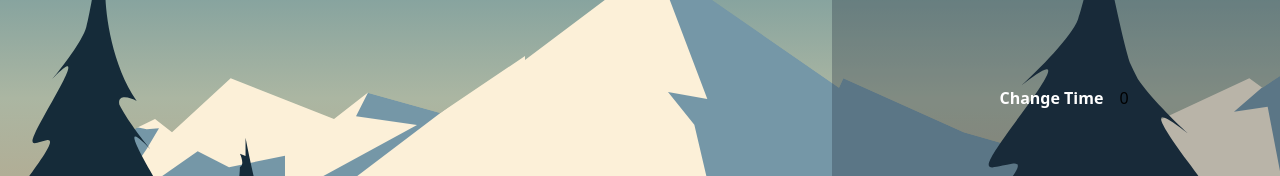
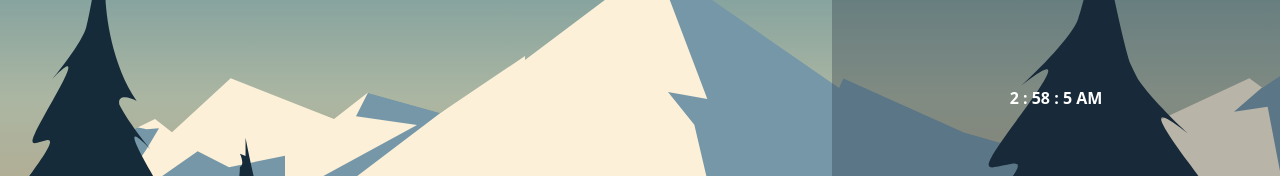
Before and after one commit to polaski0/weather-app, a React (Vite) app: page / in a window 1280 px wide. Shown: the part 302-478 px from the top of the page. Built offline with nearby package versions, Linux system fonts and the light colour scheme.

Commit message:
Timer error

```diff
--- a/src/assets/pages/Home.jsx
+++ b/src/assets/pages/Home.jsx
@@ -1,4 +1,4 @@
-import React, { useEffect, useState } from 'react';
+import React, { useEffect, useState, useRef } from 'react';
 import { Foreground, MidgroundFar, MidgroundNear, MountainBackground } from '../images/Background';
 import '../svg.css';
 
@@ -82,7 +82,6 @@ const DATA = {
 
 };
 
-
 const handleTime = (time) => {
   let key;
   switch (time) {
@@ -108,31 +107,66 @@ const handleTime = (time) => {
   `;
 };
 
+const getCurrentTime = () => {
+  const date = new Date();
+  let hours = date.getHours();
+  let minutes = date.getMinutes();
+  let seconds = date.getSeconds();
+  let session = 'AM';
+
+  if (hours == 0) {
+    hours = 12;
+  }
+
+  if (hours >= 12) {
+    hours = hours - 12;
+    session = 'PM';
+  }
+
+  hours = hours <= 0 ? "0" + hours : hours;
+  minutes = minutes <= 0 ? "0" + minutes : minutes;
+  seconds = seconds <= 0 ? "0" + seconds : seconds;
+
+  return `${hours} : ${minutes} : ${seconds} ${session}`;
+};
+
 const Home = () => {
+  // const DATA_TIME = [0, 1, 2, 3];
+  const timeRef = useRef(getCurrentTime());
 
-  const DATA_TIME = [0, 1, 2, 3];
-  const [time, setTime] = useState(0);
-  // let gen;
+  useEffect(() => {
+    const value = setInterval(() => {
+      const time = getCurrentTime();
+      // console.log('Inside', time);
+      return time;
+    }, 1000);
+
+    timeRef.current = value;
+  }, []);
+
+  useEffect(() => {
+    console.log('Timeref', timeRef);
+  }, [timeRef]);
+
+  // const [time, setTime] = useState(getCurrentTime());
 
   // const handleChangeTime = () => {
-  //   const getTime = () => {
-  //     gen = DATA_TIME[Math.floor(Math.random() * DATA_TIME.length)]
-  //     if (gen == time) getTime();
-  //   };
+  //   setTime((prevState) => {
+  //     return prevState >= DATA_TIME.length - 1 ? 0 : prevState + 1;
+  //   });
+  // }
 
-  //   getTime();
-  //   setTime(gen)
-  // };
+  // useEffect(() => {
+  //   handleTime(time);
+  // }, [time]);
 
-  const handleChangeTime = () => {
-    setTime((prevState) => {
-      return prevState >= DATA_TIME.length - 1 ? 0 : prevState + 1;
-    });
-  }
+  // useEffect(() => {
+  //   const interval = setInterval(() => {
+  //     time.current = getCurrentTime();
+  //   }, 1000);
 
-  useEffect(() => {
-    handleTime(time);
-  }, [time]);
+  //   // return () => clearInterval(interval);
+  // }, []);
 
   return (
     <div className='background-base min-h-[100vh] w-full'>
@@ -148,9 +182,11 @@ const Home = () => {
       <div className='absolute bottom-0 w-full'>
         <Foreground />
       </div>
-      <div className='w-[35%] h-full bg-slate-800/30 z-20 absolute right-0 flex justify-center items-center'>
-        <button className='p-4 text-white font-bold' onClick={handleChangeTime}>Change Time</button>
-        <div>{time}</div>
+      <div className='w-[35%] h-full bg-slate-800/30 z-20 absolute right-0 flex flex-col justify-center items-center'>
+        {/* <button className='p-4 text-white font-bold' onClick={handleChangeTime}>Change Time</button> */}
+        <div>
+          <p className='text-white font-bold'>{timeRef.current}</p>
+        </div>
       </div>
     </div>
   )
```
Also changed, not shown: src/index.css (line endings or trailing spaces).
